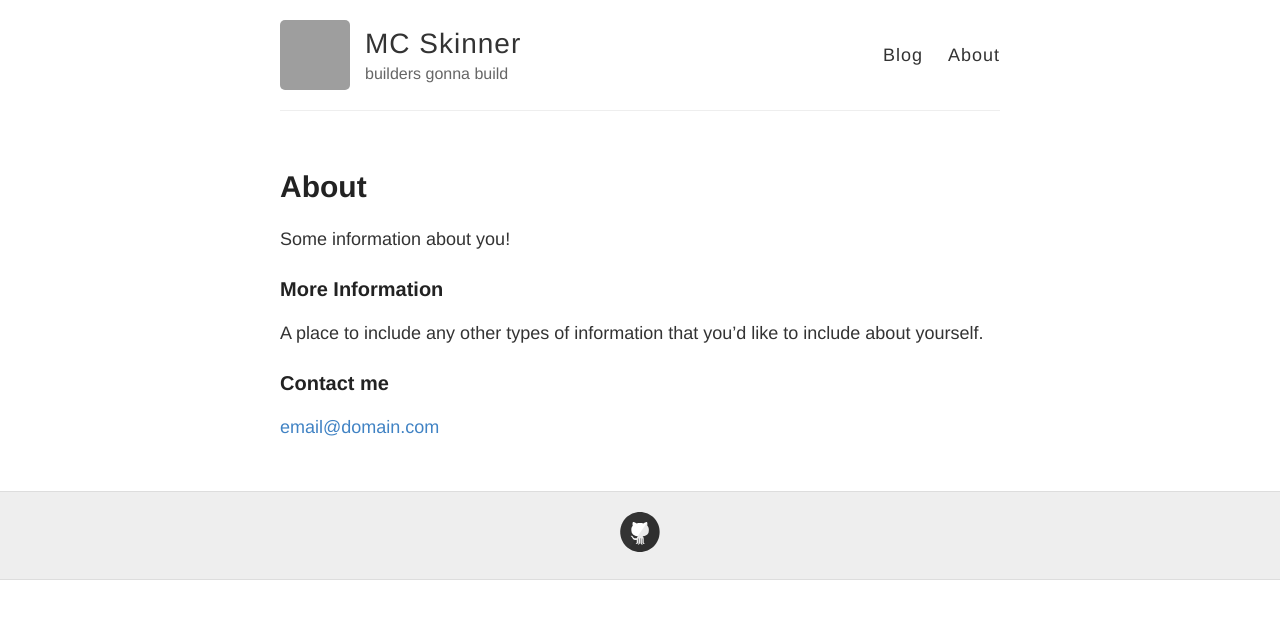
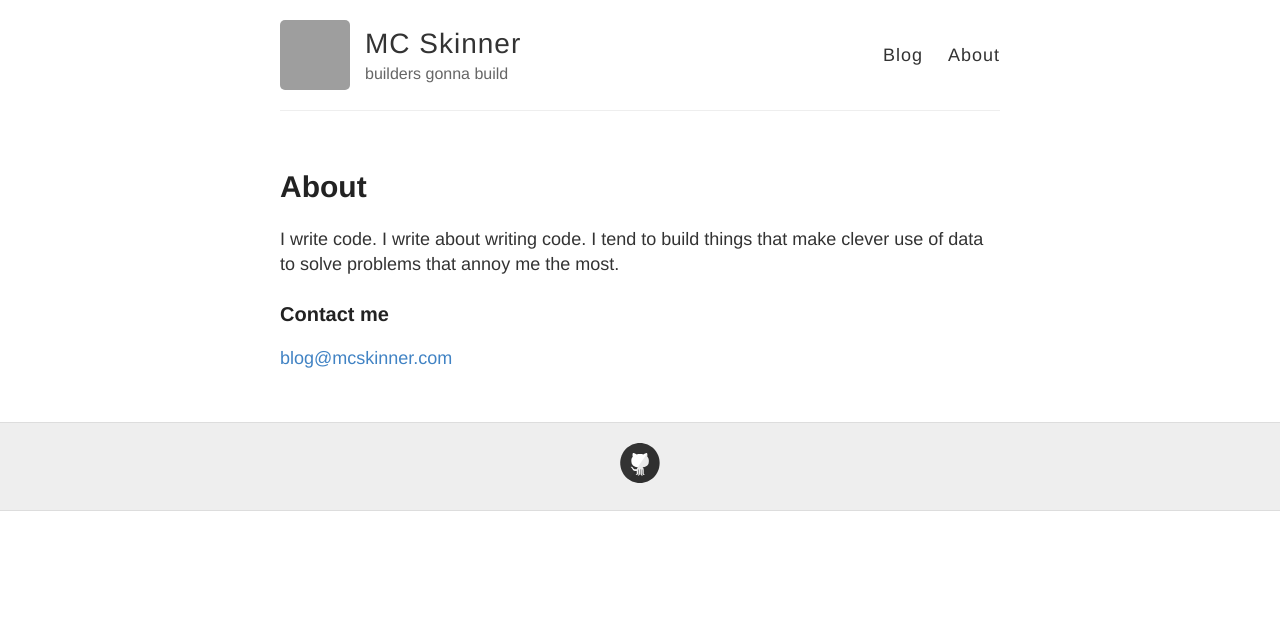
Before and after one commit to mcskinner/mcskinner.github.io, a Jekyll site: the page built from about.md, in a window 1280 px wide. Shown: the top 619 px of the page. Built offline with Jekyll 4.4.1, drawn with Linux system fonts in a browser that asks for light colours; grey boxes are pictures that could not be loaded.

Commit message:
about me, copy editing

```diff
--- a/about.md
+++ b/about.md
@@ -4,12 +4,8 @@ title: About
 permalink: /about/
 ---
 
-Some information about you!
-
-### More Information
-
-A place to include any other types of information that you'd like to include about yourself.
+I write code. I write about writing code. I tend to build things that make clever use of data to solve problems that annoy me the most.
 
 ### Contact me
 
-[email@domain.com](mailto:email@domain.com)
+[blog@mcskinner.com](mailto:blog@mcskinner.com)
```
Also changed, not shown: _posts/2018-01-15-it-begins.md (+1 -1 lines).
